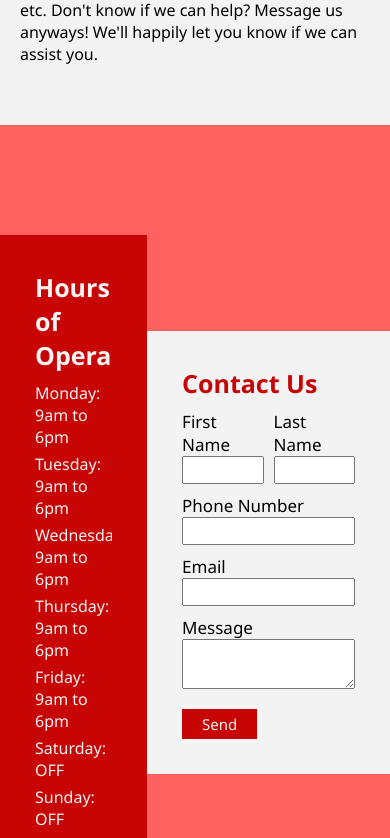
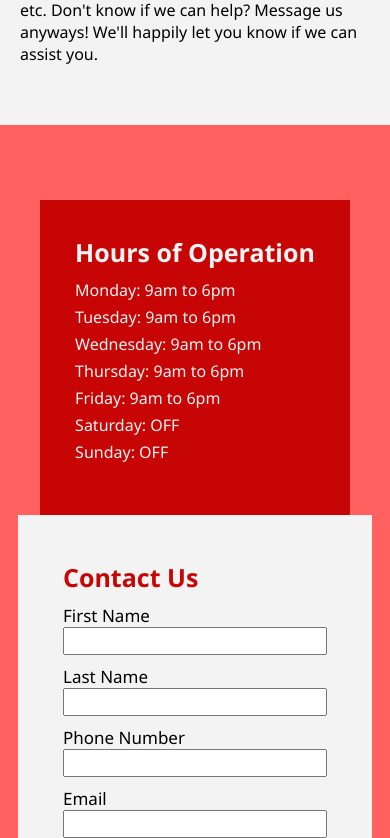
Before and after one commit to backyardcaveman/phoneComp, a React (Create React App) app: page / in a window 390 px wide. Shown: the part 1606-2444 px from the top of the page. Built offline with nearby package versions, Linux system fonts and the light colour scheme.

Commit message:
3rd responsive change

```diff
--- a/src/components/Form.module.css
+++ b/src/components/Form.module.css
@@ -35,7 +35,6 @@
 
 .formContainer form {
     background-color: var(--offWhite);
-    min-height: 415px;
     padding: 35px;
 }
 
@@ -83,7 +82,6 @@
     color: var(--offWhite);
     padding: 5px 20px 5px 20px;
     margin-top: 10px;
-    /* transition: 0.2s; */
 }
 
 .formContainer .btn:hover {
@@ -92,3 +90,27 @@
     color: black;
     padding: 3px 18px 3px 18px;
 }
+
+@media screen and (max-width: 660px) {
+    .formSection {
+        padding-top: 35px;
+        padding-bottom: 35px;
+    }
+    .formContainer {
+        flex-direction: column;
+    }
+    .information {
+        min-height: 315px;
+        margin: auto;
+    }
+    .formContainer form {
+        margin: auto;
+        padding: 45px;
+    }
+    .nameFields {
+        flex-direction: column;
+    }
+    .rightInput {
+        margin-left: 0;
+    }
+}
```
